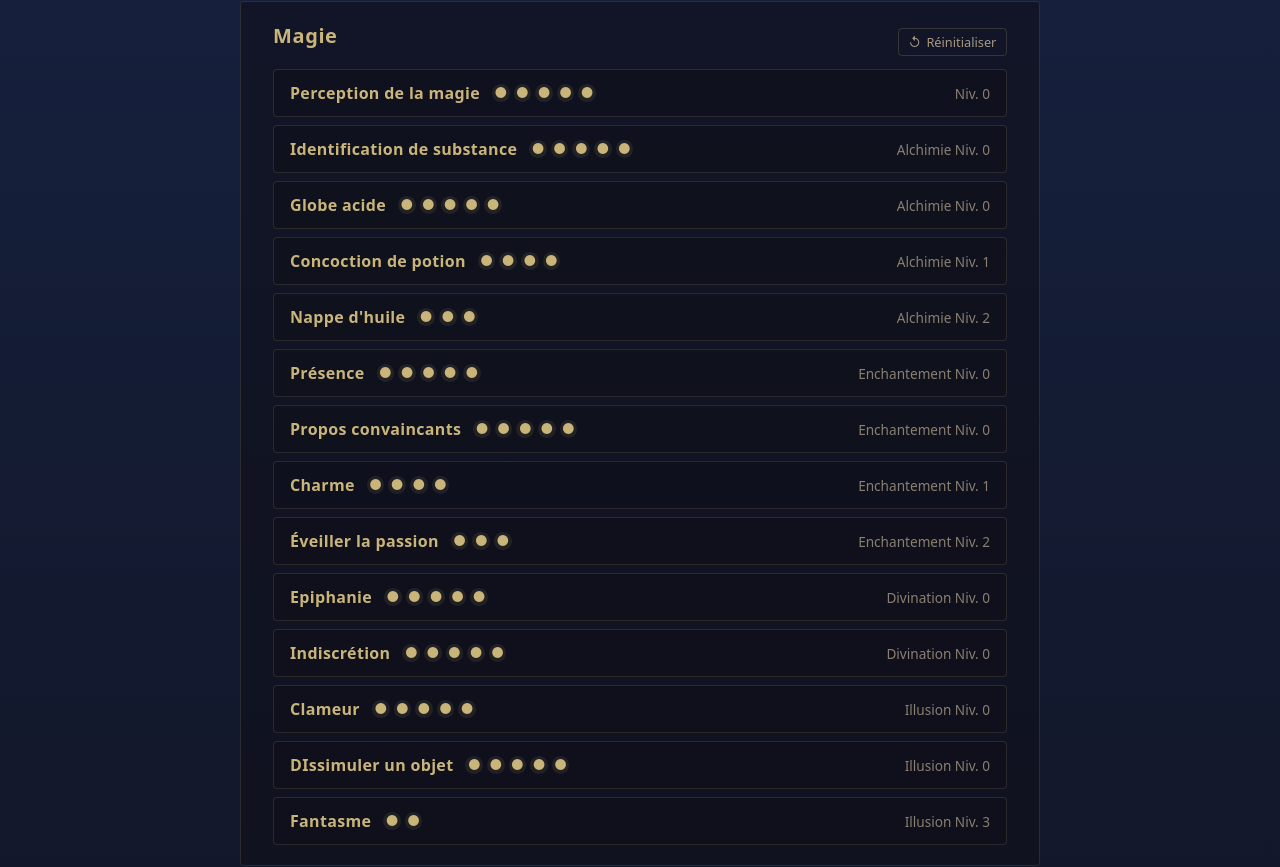
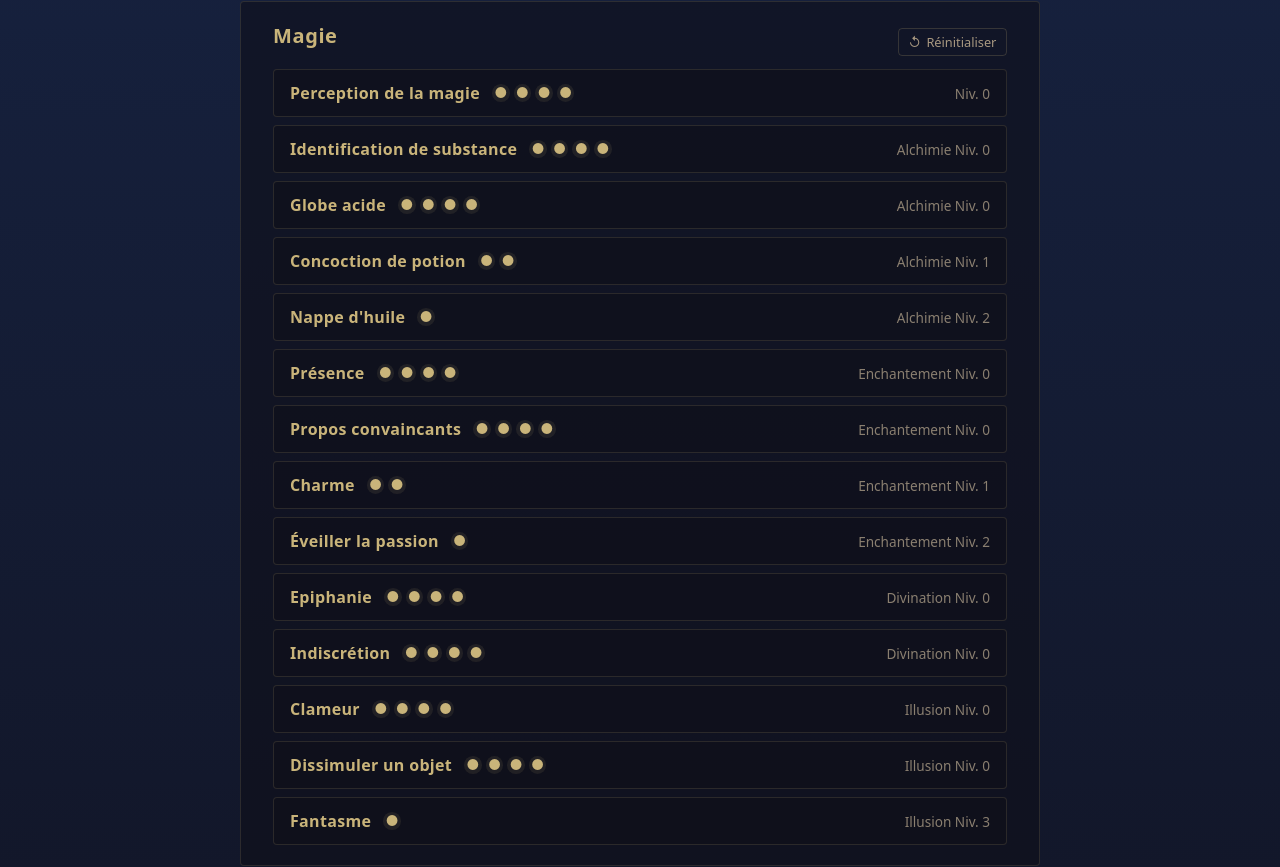
Before and after one commit to SwannyLorenzi/auspex-selvae, an Angular app: page /demonlord in a window 1280 px wide. Shown: the part 1761-2628 px from the top of the page. Built offline with nearby package versions, Linux system fonts and the light colour scheme.

Commit message:
filling spell descriptions WIP

```diff
--- a/src/app/demonlord/components/magie/magie.html
+++ b/src/app/demonlord/components/magie/magie.html
@@ -11,8 +11,8 @@
 
 <div class="magie-content">
   <div class="spell-list">
-    @for (spell of spells(); track spell.name) {
-      <app-spell-card [spell]="spell" />
+    @for (spell of magic().spells; track spell.name) {
+      <app-spell-card [spell]="spell" [power]="magic().power" />
     }
   </div>
 </div>
--- a/src/app/demonlord/components/magie/magie.ts
+++ b/src/app/demonlord/components/magie/magie.ts
@@ -1,5 +1,5 @@
 import { Component, input } from '@angular/core';
-import { Spell } from '../../demonlord-models';
+import { Magic } from '../../demonlord-models';
 import { SpellCardComponent } from '../spell-card/spell-card';
 
 @Component({
@@ -9,10 +9,10 @@ import { SpellCardComponent } from '../spell-card/spell-card';
   styleUrl: './magie.scss',
 })
 export class MagieComponent {
-  spells = input.required<Spell[]>();
+  magic = input.required<Magic>();
 
   resetAllUses(): void {
-    for (const spell of this.spells()) {
+    for (const spell of this.magic().spells) {
       spell.currentUses = 0;
     }
   }
--- a/src/app/demonlord/components/magie/references/traditions.ts
+++ b/src/app/demonlord/components/magie/references/traditions.ts
@@ -1,3 +1,5 @@
+// noinspection JSUnusedGlobalSymbols
+
 import { Tradition } from '../../../demonlord-models';
 
 export const Aucune: Tradition = {
--- a/src/app/demonlord/components/spell-card/spell-card.html
+++ b/src/app/demonlord/components/spell-card/spell-card.html
@@ -11,7 +11,7 @@
     <div class="spell-name-row">
       <span class="spell-name">{{ spell().name }}</span>
       <span class="spell-uses">
-        @for (_ of [].constructor(spell().maxUses); track $index) {
+        @for (_ of [].constructor(maxUses()); track $index) {
           <span
             class="tick"
             [class.used]="spell().currentUses > $index"
@@ -37,9 +37,9 @@
 
   @if (isExpanded()) {
     <div class="spell-details">
-      @if (spell().targetRange) {
+      @if (spell().target) {
         <div class="detail-block">
-          <strong>Cible / Portée :</strong> {{ spell().targetRange }}
+          <strong>Cible / Portée :</strong> {{ spell().target }}
         </div>
       }
       @if (spell().duration) {
@@ -47,9 +47,9 @@
           <strong>Durée :</strong> {{ spell().duration }}
         </div>
       }
-      @if (spell().effects) {
+      @if (spell().effect) {
         <div class="detail-block">
-          <strong>Effets :</strong> {{ spell().effects }}
+          <strong>Effets :</strong> {{ spell().effect }}
         </div>
       }
       @if (spell().bonus20Plus) {
--- a/src/app/demonlord/components/spell-card/spell-card.ts
+++ b/src/app/demonlord/components/spell-card/spell-card.ts
@@ -1,5 +1,6 @@
-import { Component, input, signal } from '@angular/core';
+import { Component, computed, input, signal } from '@angular/core';
 import { Spell } from '../../demonlord-models';
+import { getMaxUses } from '../magie/references/max-uses';
 
 @Component({
   selector: 'app-spell-card',
@@ -10,17 +11,21 @@ import { Spell } from '../../demonlord-models';
 })
 export class SpellCardComponent {
   spell = input.required<Spell>();
+  power = input.required<number>();
   private _expanded = signal(false);
   isExpanded = this._expanded;
 
+  maxUses = computed(() =>
+    getMaxUses(this.power(), this.spell().level),
+  );
+
   toggleExpanded(): void {
     this._expanded.update(v => !v);
-  }
+   }
 
   spendUse(): void {
-    const spell = this.spell();
-    if (spell.currentUses < spell.maxUses) {
-      spell.currentUses++;
+    if (this.spell().currentUses < this.maxUses()) {
+      this.spell().currentUses++;
     }
-  }
+   }
 }
--- a/src/app/demonlord/demonlord-data.ts
+++ b/src/app/demonlord/demonlord-data.ts
@@ -1,4 +1,4 @@
-import { Character } from './demonlord-models';
+import { Character, SourceBooks } from './demonlord-models';
 import {
   Alchimie,
   Aucune,
@@ -61,173 +61,126 @@ export const characterData: Character = {
         name: 'Perception de la magie',
         level: 0,
         tradition: Aucune,
-        maxUses: 5,
         currentUses: 0,
-        description: '',
-        targetRange: '',
-        duration: '',
-        effects: '',
-        bonus20Plus: '',
+        areaOfEffect:
+          'Une sphère de 5 m de rayon centrée sur un point de votre espace.',
+        effect:
+          'Vous savez s’il y a des effets magiques actifs dans la zone et d’où ils proviennent.',
+        foundIn: SourceBooks.CORE,
       },
-
       {
         name: 'Identification de substance',
         level: 0,
         tradition: Alchimie,
-        maxUses: 5,
         currentUses: 0,
-        description: '',
-        targetRange: '',
-        duration: '',
-        effects: '',
-        bonus20Plus: '',
+        target: 'Une substance que vous pouvez voir à portée courte.',
+        effect:
+          'Vous découvrez le nom de la cible et ce qu’elle fait. Si la cible est une potion, vous découvrez aussi la formule pour la préparer avec le sort concoction de potion.',
+        foundIn: SourceBooks.COMPANION,
       },
       {
         name: 'Globe acide',
         level: 0,
         tradition: Alchimie,
-        maxUses: 5,
         currentUses: 0,
-        description: '',
-        targetRange: '',
-        duration: '',
-        effects: '',
-        bonus20Plus: '',
+        target: 'Une créature ou un objet à portée courte',
+        effect:
+          'Un globe luisant de matière corrosive apparaît dans votre main et vous le lancez sur une cible. Effectuez un jet d’attaque d’Intellect contre son Agilité. En cas de succès, elle subit 1d6 +2 dégâts.',
+        bonus20Plus: 'La cible subit 1d6 dégâts supplémentaires.',
+        foundIn: SourceBooks.COMPANION,
       },
       {
         name: 'Concoction de potion',
         level: 1,
         tradition: Alchimie,
-        maxUses: 4,
         currentUses: 0,
-        description: '',
-        targetRange: '',
-        duration: '',
-        effects: '',
-        bonus20Plus: '',
+        conditions:
+          'Vous devez avoir une trousse d’alchimiste, un petit récipient vide et des ingrédients spéciaux d’une valeur égale à la moitié du prix de la potion.',
+        effect:
+          'Choisissez une potion que vous avez précédemment identifiée avec une utilisation du sort identification de substance puis concentrez‐vous pendant 1 heure en travaillant avec votre trousse d’alchimiste. Une fois ce délai écoulé, vous remplissez le récipient avec une dose de la potion choisie.',
+        foundIn: SourceBooks.COMPANION,
       },
       {
         name: "Nappe d'huile",
         level: 2,
         tradition: Alchimie,
-        maxUses: 3,
         currentUses: 0,
-        description: '',
-        targetRange: '',
-        duration: '',
-        effects: '',
-        bonus20Plus: '',
+        effect: '',
+        foundIn: SourceBooks.COMPANION,
       },
-
       {
         name: 'Présence',
         level: 0,
         tradition: Enchantement,
-        maxUses: 5,
         currentUses: 0,
-        description: '',
-        targetRange: '',
-        duration: '',
-        effects: '',
-        bonus20Plus: '',
+        effect: '',
+        foundIn: SourceBooks.CORE,
       },
       {
         name: 'Propos convaincants',
         level: 0,
         tradition: Enchantement,
-        maxUses: 5,
         currentUses: 0,
-        description: '',
-        targetRange: '',
-        duration: '',
-        effects: '',
-        bonus20Plus: '',
+        effect: '',
+        foundIn: SourceBooks.CORE,
       },
       {
         name: 'Charme',
         level: 1,
         tradition: Enchantement,
-        maxUses: 4,
         currentUses: 0,
-        description: '',
-        targetRange: '',
-        duration: '',
-        effects: '',
-        bonus20Plus: '',
+        effect: '',
+        foundIn: SourceBooks.CORE,
       },
       {
         name: 'Éveiller la passion',
         level: 2,
         tradition: Enchantement,
-        maxUses: 3,
         currentUses: 0,
-        description: '',
-        targetRange: '',
-        duration: '',
-        effects: '',
-        bonus20Plus: '',
+        effect: '',
+        foundIn: SourceBooks.CORE,
       },
 
       {
         name: 'Epiphanie',
         level: 0,
         tradition: Divination,
-        maxUses: 5,
         currentUses: 0,
-        description: '',
-        targetRange: '',
-        duration: '',
-        effects: '',
-        bonus20Plus: '',
+        effect: '',
+        foundIn: SourceBooks.CORE,
       },
       {
         name: 'Indiscrétion',
         level: 0,
         tradition: Divination,
-        maxUses: 5,
         currentUses: 0,
-        description: '',
-        targetRange: '',
-        duration: '',
-        effects: '',
-        bonus20Plus: '',
+        effect: '',
+        foundIn: SourceBooks.CORE,
       },
 
       {
         name: 'Clameur',
         level: 0,
         tradition: Illusion,
-        maxUses: 5,
         currentUses: 0,
-        description: '',
-        targetRange: '',
-        duration: '',
-        effects: '',
-        bonus20Plus: '',
+        effect: '',
+        foundIn: SourceBooks.CORE,
       },
       {
-        name: 'DIssimuler un objet',
+        name: 'Dissimuler un objet',
         level: 0,
         tradition: Illusion,
-        maxUses: 5,
         currentUses: 0,
-        description: '',
-        targetRange: '',
-        duration: '',
-        effects: '',
-        bonus20Plus: '',
+        effect: '',
+        foundIn: SourceBooks.CORE,
       },
       {
         name: 'Fantasme',
         level: 3,
         tradition: Illusion,
-        maxUses: 2,
         currentUses: 0,
-        description: '',
-        targetRange: '',
-        duration: '',
-        effects: '',
-        bonus20Plus: '',
+        effect: '',
+        foundIn: SourceBooks.CORE,
       },
     ],
   },
--- a/src/app/demonlord/demonlord-models.ts
+++ b/src/app/demonlord/demonlord-models.ts
@@ -13,6 +13,14 @@ export interface Character {
   equipment: Equipment[];
   currency: string;
 }
+
+export enum SourceBooks {
+  CORE = 'Livre de règles',
+  COMPANION = 'Compagnon',
+  PHILOSOPHY = 'Philosophie Occulte'
+}
+
+export type SpellMainAttributes = 'Intellect' | 'Volonté';
 
 export interface Progression {
   level: string;
@@ -46,7 +54,7 @@ export interface Magic {
 
 export interface Tradition {
   name: string;
-  mainAttributes: 'Intellect' | 'Volonté';
+  mainAttributes: SpellMainAttributes;
   corrupted: boolean;
 }
 
@@ -54,13 +62,15 @@ export interface Spell {
   name: string;
   level: number;
   tradition: Tradition;
-  maxUses: number;
   currentUses: number;
-  description: string;
-  targetRange: string;
-  duration: string;
-  effects: string;
-  bonus20Plus: string;
+  target?: string;
+  duration?: string;
+  areaOfEffect?: string;
+  conditions?: string;
+  effect: string; /* main spell effect */
+  triggered?: string; /* special effect when triggered */
+  bonus20Plus?: string; /* additional effect on 20+ on dice roll */
+  foundIn: SourceBooks;
 }
 
 export interface Potion {
--- a/src/app/demonlord/demonlord.html
+++ b/src/app/demonlord/demonlord.html
@@ -40,7 +40,7 @@
       [talents]="character.talents" />
   </section>
   <section>
-    <app-magie [spells]="character.magic.spells" />
+    <app-magie [magic]="character.magic" />
   </section>
   <section>
     <app-grand-brasseur [potions]="character.potions" />
```
